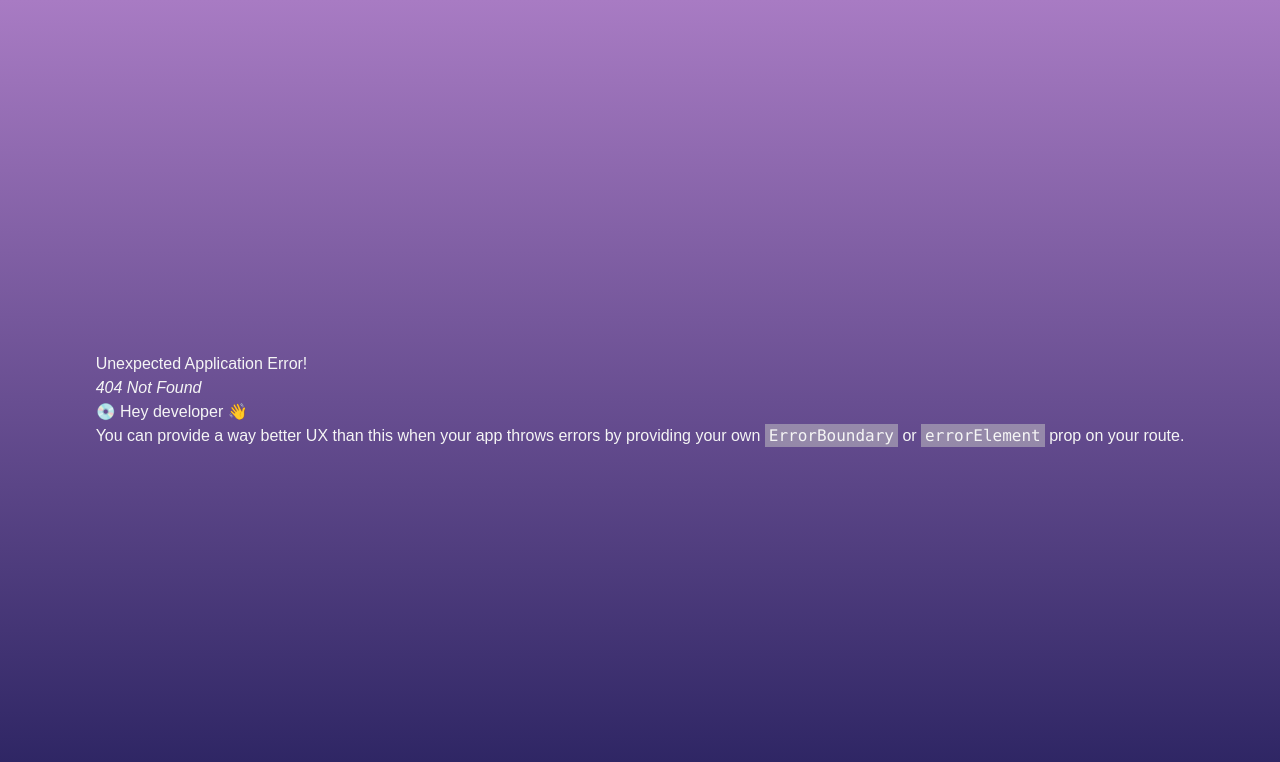
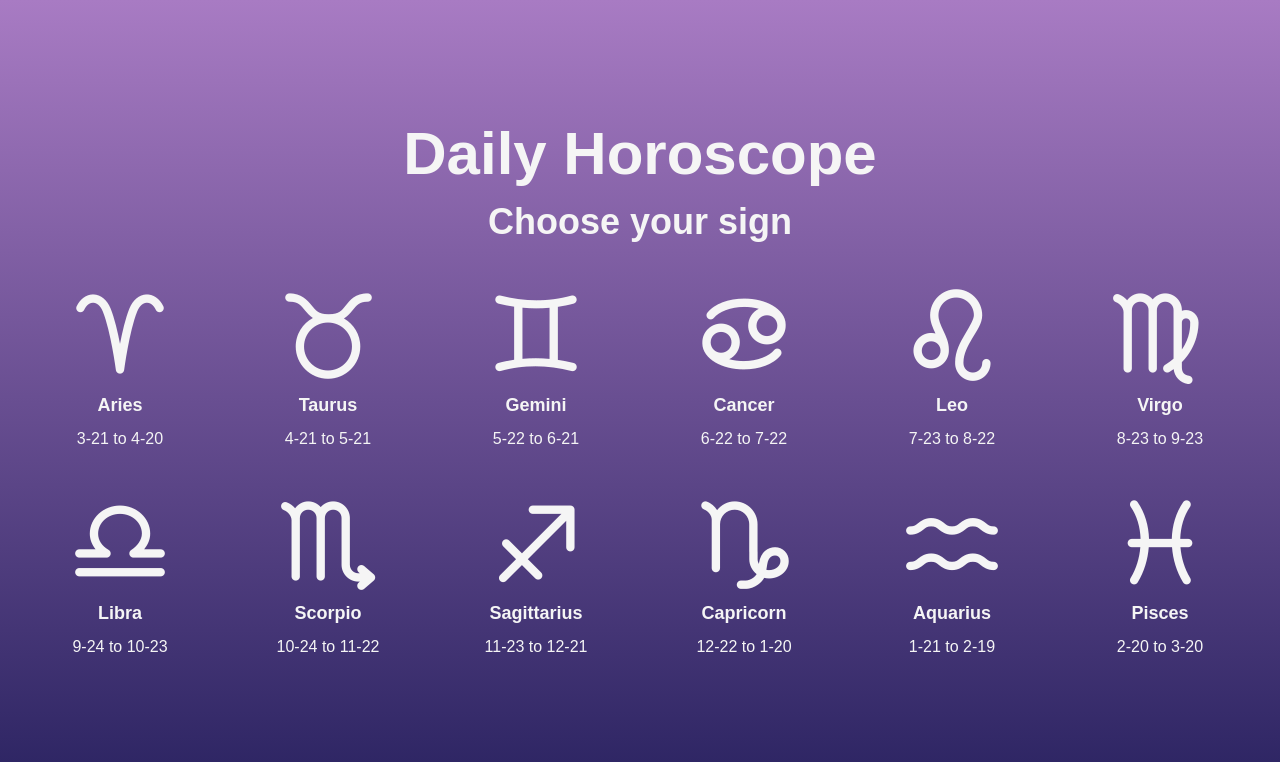
Before and after one commit to harunakawakami/daily-horoscope, a React (Create React App) app: page /daily/aquarius in a window 1280 px wide. Before the commit this address had no page. Shown: the top 762 px of the page. Built offline with nearby package versions, Linux system fonts and the light colour scheme; a web font is replaced by a local one.

Commit message:
wip: find out router issue

```diff
--- a/src/App.tsx
+++ b/src/App.tsx
@@ -11,7 +11,7 @@ import DailyHoroscopeResult from "./components/pages/DailyHoroscopeResult";
 export const router = createBrowserRouter(
   createRoutesFromElements(
     <Route path="/" element={<LandingPage />}>
-      <Route path="daily-horoscope/:sign" element={<DailyHoroscopeResult />} />
+      <Route path="daily/:sign" element={<DailyHoroscopeResult />} />
     </Route>
   )
 );
--- a/src/components/organisms/ZodiacCards.tsx
+++ b/src/components/organisms/ZodiacCard.tsx
@@ -2,6 +2,7 @@ import React from "react";
 import { Box, Image, Stack, Text } from "@chakra-ui/react";
 
 import _ from "lodash";
+import { Link } from "react-router-dom";
 
 type Props = {
   sign: string;
@@ -9,11 +10,11 @@ type Props = {
   dateMax: string;
 };
 
-export const ZodiacCards = (props: Props) => {
+export const ZodiacCard = (props: Props) => {
   const { sign, dateMin, dateMax } = props;
 
   return (
-    <>
+    <Link to={`daily/${sign}`}>
       <Box
         w="200px"
         h="200px"
@@ -35,6 +36,6 @@ export const ZodiacCards = (props: Props) => {
           </Text>
         </Stack>
       </Box>
-    </>
+    </Link>
   );
 };
--- a/src/components/pages/DailyHoroscopeResult.tsx
+++ b/src/components/pages/DailyHoroscopeResult.tsx
@@ -1,5 +1,17 @@
 import React from "react";
+import { useLoaderData } from "react-router-dom";
+
+import { useDailyHoroscope } from "../../hooks/useDailyHoroscope";
 
 export default function DailyHoroscopeResult() {
-  return <div>DailyHoroscopeResult</div>;
+  const loaderData = useLoaderData();
+
+  const getDailyHoroscope = useDailyHoroscope();
+
+  return (
+    <>
+      <h1>test</h1>
+      <div>DailyHoroscopeResult</div>
+    </>
+  );
 }
--- a/src/components/pages/LandingPage.tsx
+++ b/src/components/pages/LandingPage.tsx
@@ -1,17 +1,24 @@
-import React from "react";
+import React, { useCallback } from "react";
 import { Flex, Heading, Stack, Wrap, WrapItem } from "@chakra-ui/react";
 
-import { ZodiacCards } from "../organisms/ZodiacCards";
+import { ZodiacCard } from "../organisms/ZodiacCard";
 import { zodiacSignsData } from "../../consts/zodiacSigns";
+import { useNavigate } from "react-router-dom";
 
 export default function LandingPage() {
-  const allCards = zodiacSignsData.map((zodiacSigns) => {
+  // const navigate = useNavigate();
+
+  // const onClickSign = (sign: string) => {
+  //   navigate(`/daily-horoscope/${sign}`);
+  // };
+
+  const allCards = zodiacSignsData.map((zodiacSign) => {
     return (
-      <WrapItem key={zodiacSigns.sign}>
-        <ZodiacCards
-          sign={zodiacSigns.sign}
-          dateMax={zodiacSigns.dateMax}
-          dateMin={zodiacSigns.dateMin}
+      <WrapItem key={zodiacSign.sign}>
+        <ZodiacCard
+          sign={zodiacSign.sign}
+          dateMax={zodiacSign.dateMax}
+          dateMin={zodiacSign.dateMin}
         />
       </WrapItem>
     );
@@ -20,10 +27,12 @@ export default function LandingPage() {
   return (
     <>
       <Flex align="center" justify="center" direction="column">
-        <Heading as="h1" size="3xl" mb={4}>
+        <Heading textAlign="center" as="h1" size="3xl" mb={4}>
           Daily Horoscope
         </Heading>
-        <Heading as="h2">Choose your sign</Heading>
+        <Heading textAlign="center" as="h2">
+          Choose your sign
+        </Heading>
         <Flex mt={6}>
           <Stack>
             <Wrap justify="center">{allCards}</Wrap>
--- a/src/hooks/useDailyHoroscope.ts
+++ b/src/hooks/useDailyHoroscope.ts
@@ -4,11 +4,8 @@ import axios from "axios";
 import { Horoscope } from "../types/api/horoscope";
 
 export const useDailyHoroscope = () => {
-  const [isLoading, setIsLoading] = useState(false);
   const [horoscope, setHoroscope] = useState<Horoscope | null>(null);
-
   const getDailyHoroscope = useCallback((sign: string) => {
-    setIsLoading(true);
     axios
       .post(`https://aztro.sameerkumar.website/?sign=${sign}&day=today`)
       .then((res) => {
@@ -16,8 +13,7 @@ export const useDailyHoroscope = () => {
       })
       .catch((error) => {
         console.error(error);
-      })
-      .finally(() => setIsLoading(false));
+      });
   }, []);
-  return { getDailyHoroscope, isLoading, horoscope };
+  return { getDailyHoroscope, horoscope };
 };
```
